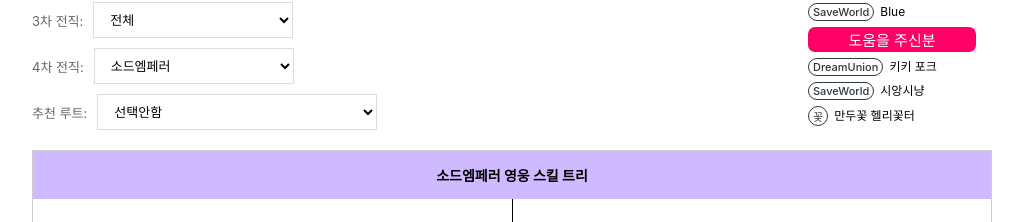
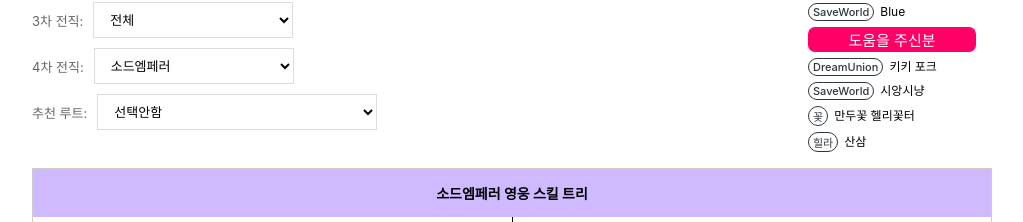
Before and after one commit to worldsource93/evil-hunter-tycoon-skill-tree, a React (Vite) app: page / in a window 1280 px wide. Shown: the part 421-643 px from the top of the page, without its empty margins (128-1151 px from the left). Built offline with nearby package versions, Linux system fonts and the light colour scheme.

Commit message:
chore: Add helper

```diff
--- a/src/App.jsx
+++ b/src/App.jsx
@@ -554,6 +554,10 @@ function App() {
               <p className="badge-outline">꽃</p>
               <p className="author">만두꽃 헬리꽃터</p>
             </div>
+            <div className="df ac">
+              <p className="badge-outline">힐라</p>
+              <p className="author">산삼</p>
+            </div>
           </div>
         </div>
       </div>
```
